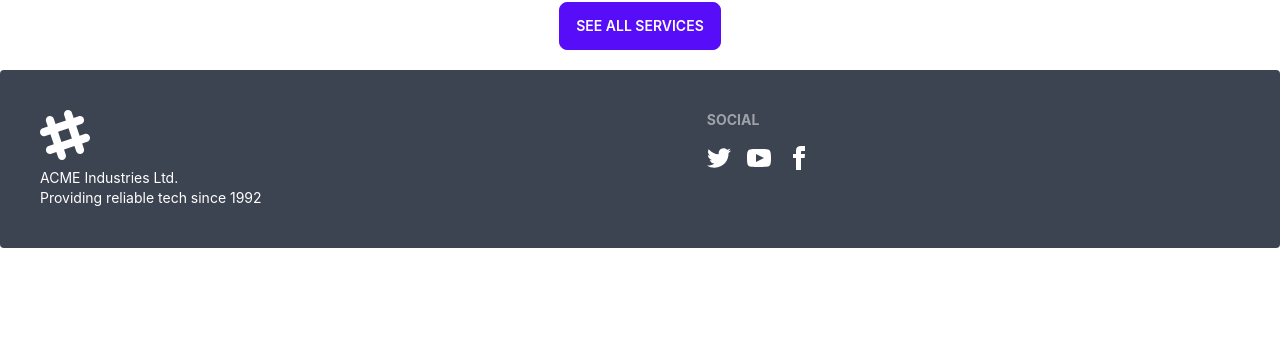
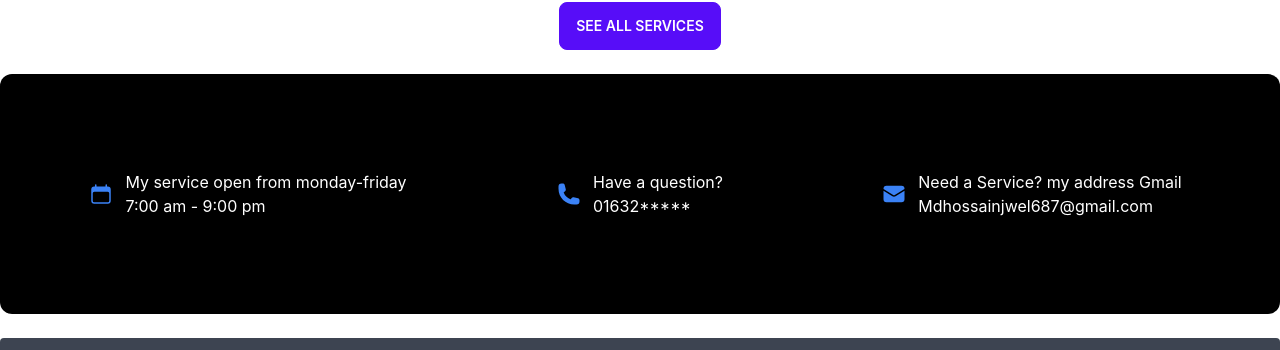
Before and after one commit to Abdulkarim6/photo-magic-client-side, a React (Create React App) app: page / in a window 1280 px wide. Shown: the part 450-800 px from the top of the page. Built offline with nearby package versions, Linux system fonts and the light colour scheme; no server answers.

Commit message:
added contuct section inside homepage

```diff
--- a/package.json
+++ b/package.json
@@ -3,6 +3,7 @@
   "version": "0.1.0",
   "private": true,
   "dependencies": {
+    "@heroicons/react": "^2.0.13",
     "@testing-library/jest-dom": "^5.16.5",
     "@testing-library/react": "^13.4.0",
     "@testing-library/user-event": "^13.5.0",
--- /dev/null
+++ b/src/components/Contuct/Contuct.js
@@ -0,0 +1,38 @@
+import React from 'react';
+import { CalendarIcon, PhoneIcon, EnvelopeIcon } from '@heroicons/react/24/solid'
+
+const Contuct = () => {
+    return (
+        <div className='grid justify-items-center lg:grid-cols-3 gap-6 my-6 bg-black text-white py-24 px-16 rounded-xl '>
+            <div className='flex items-center'>
+                <div className='mr-3'>
+                    <CalendarIcon className="h-6 w-6 text-blue-500" />
+                </div>
+                <div>
+                    <p>My service open from monday-friday</p>
+                    <h4>7:00 am - 9:00 pm</h4>
+                </div>
+            </div>
+            <div className='flex items-center'>
+                <div className='mr-3'>
+                    <PhoneIcon className="h-6 w-6 text-blue-500" />
+                </div>
+                <div>
+                    <p>Have a question?</p>
+                    <h4>01632*****</h4>
+                </div>
+            </div>
+            <div className='flex items-center'>
+                <div className='mr-3'>
+                    <EnvelopeIcon className="h-6 w-6 text-blue-500" />
+                </div>
+                <div>
+                    <p>Need a Service? my address Gmail</p>
+                    <h4>Mdhossainjwel687@gmail.com</h4>
+                </div>
+            </div>
+        </div>
+    );
+};
+
+export default Contuct;
--- a/src/pages/Home/Home.js
+++ b/src/pages/Home/Home.js
@@ -1,5 +1,6 @@
 import React from 'react';
 import Banner from '../../components/Banner/Banner';
+import Contuct from '../../components/Contuct/Contuct';
 import Services from '../../components/Services/Services';
 
 const Home = () => {
@@ -7,6 +8,7 @@ const Home = () => {
         <div>
             <Banner></Banner>
             <Services></Services>
+            <Contuct></Contuct>
         </div>
     );
 };
```
Also changed, not shown: 1 other file (tests, documents, lock files or other folders).
